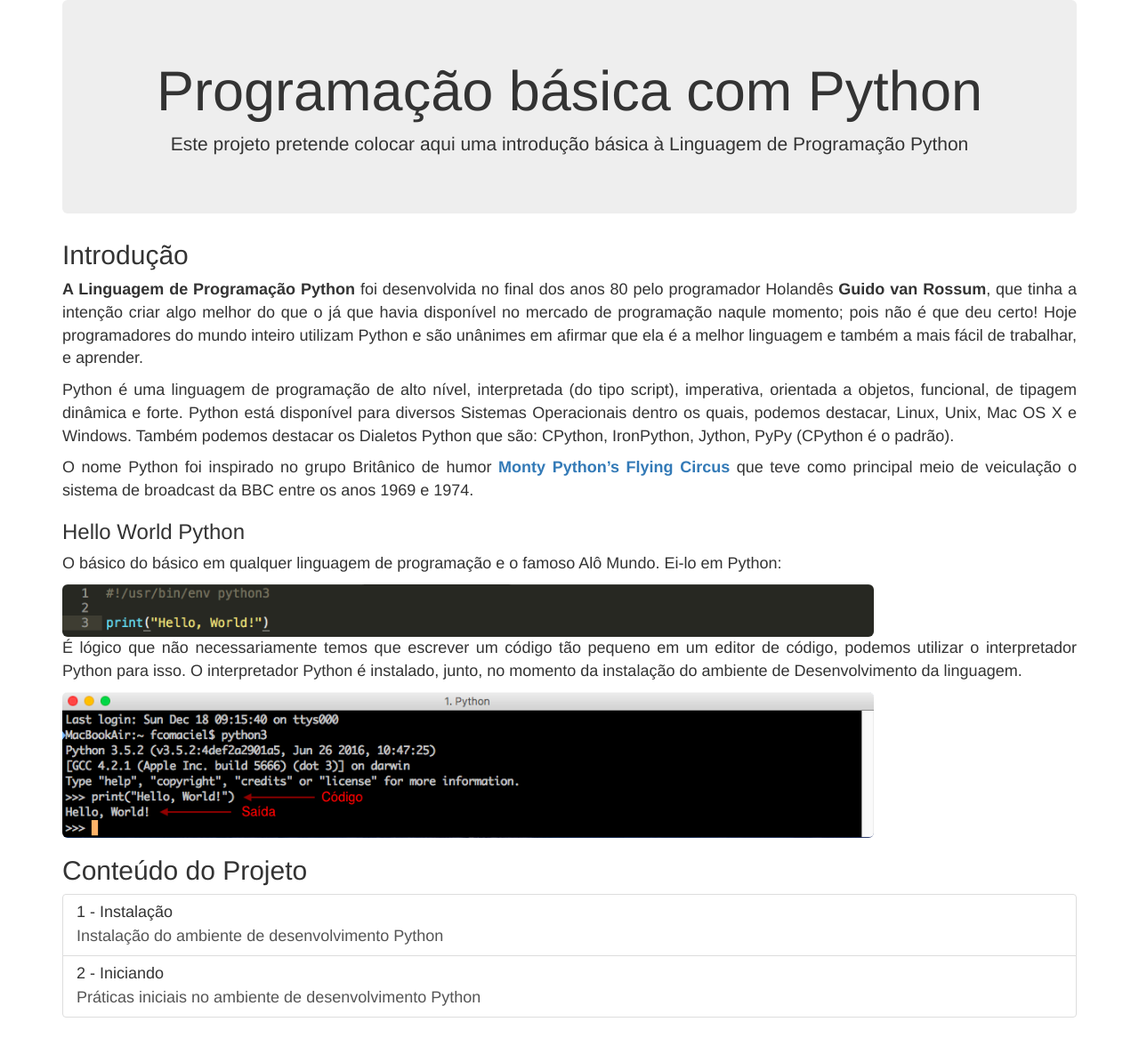
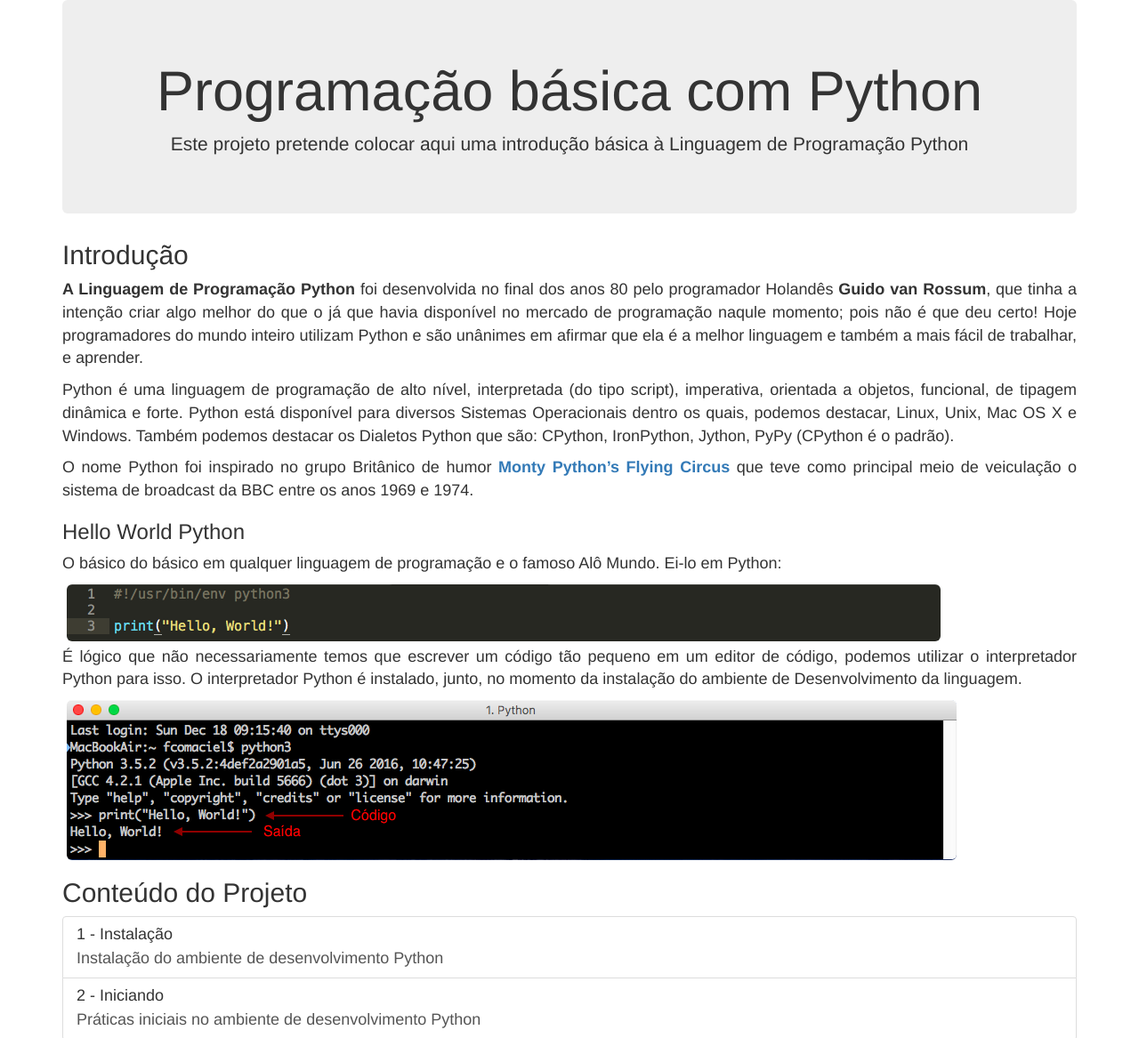
Before and after one commit to fcomaciel/fcomaciel.github.io, a plain HTML site: page index.html in a window 1280 px wide. Shown: the top 1167 px of the page at 89% size. Drawn offline with nearby package versions, Linux system fonts and the light colour scheme; files that its build step writes are made by us from their sources.

Commit message:
Otimimização das imagens, zoom

```diff
--- a/css/style.css
+++ b/css/style.css
@@ -2,6 +2,19 @@ body {
 	font-family: "Helvetica Neue", Helvetica, Arial, sans-serif;
 	font-size: 1.8em;
 }
-img {
+/* Imagens de aproximadamente 900px */
+.large_img img {
 	width: 80%;
 }
+.zoom_img img {
+margin:5px;
+height:80%;
+-moz-transition:-moz-transform 0.5s ease-in;
+-webkit-transition:-webkit-transform 0.5s ease-in;
+-o-transition:-o-transform 0.5s ease-in;
+}
+.zoom_img img:hover {
+-moz-transform:scale(1.2);
+-webkit-transform:scale(1.2);
+-o-transform:scale(1.2);
+}
--- a/index.html
+++ b/index.html
@@ -33,14 +33,14 @@
 
 <p>O básico do básico em qualquer linguagem de programação e o famoso Alô Mundo. Ei-lo em Python:</p>
 
-<div>
-	<img class="img-responsive img-rounded" src="img/HelloWorld - t1.png" alt="Hello, World!">
+<div class="zoom_img">
+	<img class="img-responsive img-rounded large_img" src="img/HelloWorld - t1.png" alt="Hello, World!">
 </div>
 
 <p>É lógico que não necessariamente temos que escrever um código tão pequeno em um editor de código, podemos utilizar o interpretador Python para isso. O interpretador Python é instalado, junto, no momento da instalação do ambiente de Desenvolvimento da linguagem.</p>
 
-<div>
-	<img class="img-responsive img-rounded" src="img/HelloWorld - t2.png" alt="Interpretador Python - Hello, World!">
+<div class="zoom_img">
+	<img class="img-responsive img-rounded large_img" src="img/HelloWorld - t2.png" alt="Interpretador Python - Hello, World!">
 </div>
 
 <h2>Conteúdo do Projeto</h2>
```
Also changed, not shown: 1 other file.
